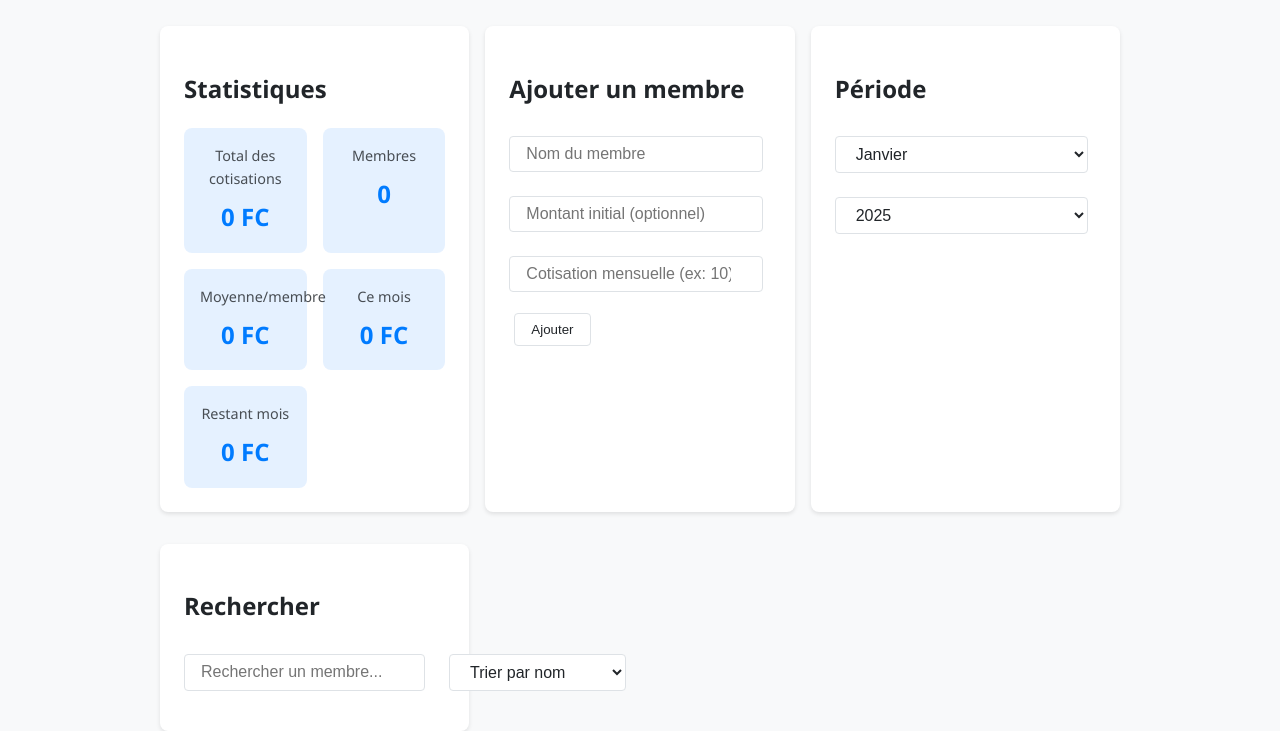
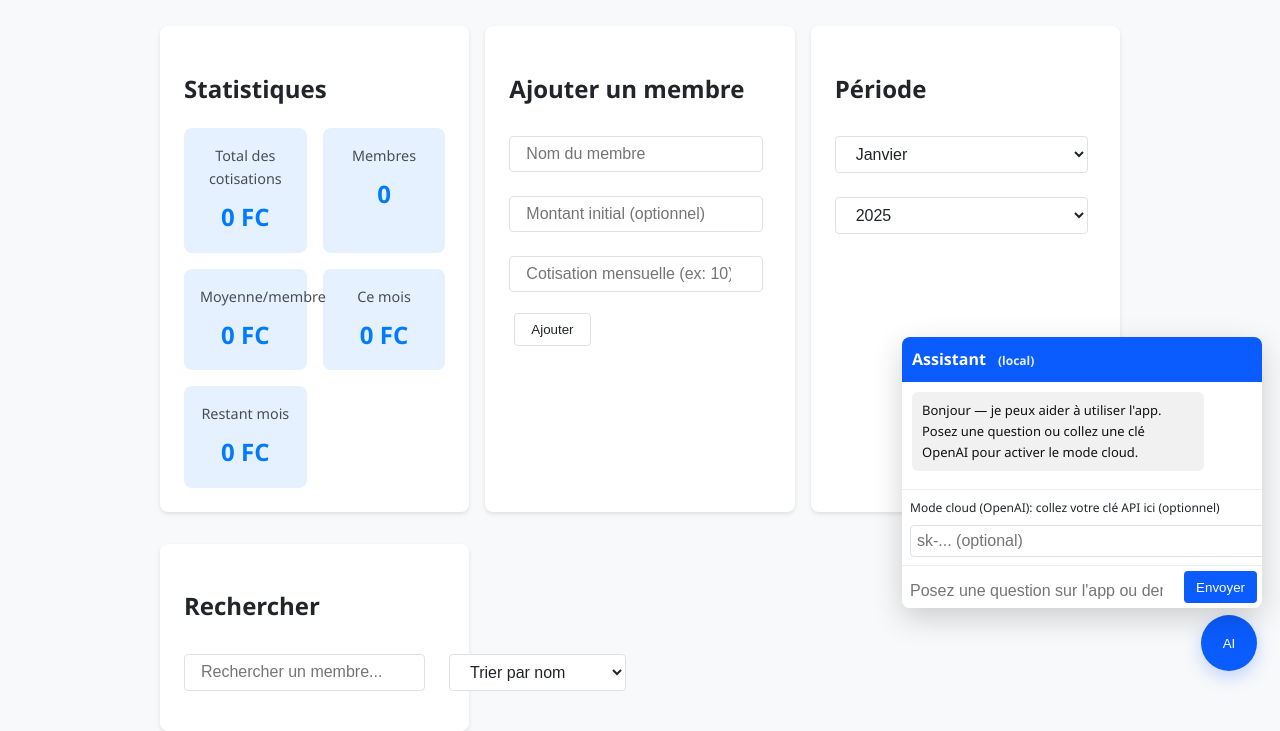
Before and after one commit to 7741-ia/cotisation, a website: page dashboard.html in a window 1280 px wide. Shown: the part 106-837 px from the top of the page. Drawn offline with Linux system fonts and the light colour scheme; no server answers; sample sign-in values are in the browser's storage.

Commit message:
Add AI assistant widget and docs; include widget in dashboard

```diff
--- /dev/null
+++ b/ai-widget.js
@@ -0,0 +1,68 @@
+// Simple AI assistant widget.
+// - Mode "local" : small rule-based assistant (works offline, safe for GitHub Pages)
+// - Mode "openai": forwards user messages to OpenAI ChatCompletions using a user-provided key
+// The user must enter their OpenAI API key at runtime if they want to use the cloud mode.
+
+(function(){
+  const css = `
+  #aiWidgetBtn{position:fixed;right:18px;bottom:18px;width:56px;height:56px;border-radius:28px;background:#0b5cff;color:white;border:none;box-shadow:0 6px 18px rgba(11,92,255,0.24);cursor:pointer;z-index:9999}
+  #aiWidgetPanel{position:fixed;right:18px;bottom:86px;width:360px;max-height:70vh;border-radius:8px;background:white;box-shadow:0 10px 30px rgba(0,0,0,.18);z-index:9999;display:none;overflow:hidden;display:flex;flex-direction:column}
+  #aiWidgetHeader{background:#0b5cff;color:white;padding:10px;font-weight:600}
+  #aiWidgetMessages{padding:10px;overflow:auto;flex:1;font-size:13px}
+  #aiWidgetInput{display:flex;border-top:1px solid #eee}
+  #aiWidgetInput input{flex:1;padding:8px;border:0}
+  #aiWidgetInput button{background:#0b5cff;color:#fff;border:0;padding:8px 12px}
+  #aiWidgetMode{font-size:12px;margin-left:8px;color:#fff;opacity:.9}
+  .ai-msg{margin-bottom:8px}
+  .ai-msg.user{text-align:right}
+  .ai-msg .bubble{display:inline-block;padding:8px 10px;border-radius:6px;max-width:80%}
+  .ai-msg.user .bubble{background:#0b5cff;color:#fff}
+  .ai-msg.bot .bubble{background:#f1f1f1;color:#111}
+  #aiKeyRow{padding:8px;border-top:1px solid #eee;font-size:12px}
+  #aiKeyRow input{width:100%;padding:6px}
+  `;
+
+  const style = document.createElement('style'); style.innerText = css; document.head.appendChild(style);
+
+  const btn = document.createElement('button'); btn.id='aiWidgetBtn'; btn.title='Assistant'; btn.innerText='AI'; document.body.appendChild(btn);
+
+  const panel = document.createElement('div'); panel.id='aiWidgetPanel';
+  panel.innerHTML = `
+    <div id="aiWidgetHeader">Assistant <span id="aiWidgetMode">(local)</span></div>
+    <div id="aiWidgetMessages"></div>
+    <div id="aiKeyRow">Mode cloud (OpenAI): collez votre clé API ici (optionnel)<br><input id="aiKeyInput" placeholder="sk-... (optional)" /></div>
+    <div id="aiWidgetInput"><input id="aiInput" placeholder="Posez une question sur l'app ou demandez de l'aide" /><button id="aiSend">Envoyer</button></div>
+  `;
+  document.body.appendChild(panel);
+
+  const messagesEl = panel.querySelector('#aiWidgetMessages');
+  const modeEl = panel.querySelector('#aiWidgetMode');
+  const keyInput = panel.querySelector('#aiKeyInput');
+  const input = panel.querySelector('#aiInput');
+  const send = panel.querySelector('#aiSend');
+
+  // load saved key if any (localStorage)
+  try{ const saved = localStorage.getItem('openai_key'); if(saved) { keyInput.value = saved; modeEl.innerText='(openai)'; } }catch(e){}
+
+  function appendMessage(text, who='bot'){ const d = document.createElement('div'); d.className='ai-msg '+(who==='user'?'user':'bot'); const bubble = document.createElement('span'); bubble.className='bubble'; bubble.innerText = text; d.appendChild(bubble); messagesEl.appendChild(d); messagesEl.scrollTop = messagesEl.scrollHeight; }
+
+  function localAnswer(q){ q = String(q||'').toLowerCase(); if(!q) return "Dis-moi ce que tu veux faire (ex: ajouter membre, exporter CSV, créer compte)."; if(q.includes('ajout')||q.includes('ajouter')||q.includes('nouveau')) return "Pour ajouter un membre, va sur le tableau de bord et utilise le formulaire 'Ajouter membre'. Si vous utilisez la version serveur, le membre sera sauvegardé dans data.json; en mode statique il est stocké dans localStorage."; if(q.includes('export')) return "Cliquez sur Exporter CSV pour télécharger les données. Si vous hébergez sur GitHub Pages, utilisez l'option locale (les exports sont générés côté client)."; if(q.includes('mot de passe')||q.includes('reset')) return "La réinitialisation de mot de passe est simulée dans l'app locale. En production, remplacez-la par un service d'email sécurisé."; if(q.includes('héberg')||q.includes('github')) return "Sur GitHub Pages l'application peut fonctionner en mode statique, mais le serveur Node (`server.js`) ne fonctionnera pas. Pour garder la persistance côté serveur, déployez le serveur sur Render, Fly or Heroku."; return "Je peux aider sur l'utilisation de l'app et expliquer comment déployer. Pour des réponses plus avancées, collez une clé OpenAI dans le champ 'Mode cloud' (optionnel) et changez le mode en openai." }
+
+  async function callOpenAI(prompt){ const key = keyInput.value.trim(); if(!key) throw new Error('Clé OpenAI manquante'); // simple Chat Completions v1
+    const body = { model: 'gpt-3.5-turbo', messages:[{role:'user',content:prompt}], max_tokens:400 };
+    const res = await fetch('https://api.openai.com/v1/chat/completions',{ method:'POST', headers:{ 'Content-Type':'application/json','Authorization':'Bearer '+key }, body: JSON.stringify(body) });
+    if(!res.ok){ const txt = await res.text(); throw new Error('OpenAI error '+res.status+': '+txt); }
+    const j = await res.json(); return j.choices && j.choices[0] && j.choices[0].message && j.choices[0].message.content || JSON.stringify(j); }
+
+  btn.addEventListener('click', ()=>{ panel.style.display = panel.style.display === 'flex' ? 'none' : 'flex'; input.focus(); });
+
+  keyInput.addEventListener('change', ()=>{ try{ if(keyInput.value.trim()) localStorage.setItem('openai_key', keyInput.value.trim()); else localStorage.removeItem('openai_key'); }catch(e){} modeEl.innerText = keyInput.value.trim() ? '(openai)' : '(local)'; });
+
+  send.addEventListener('click', async ()=>{ const text = input.value.trim(); if(!text) return; appendMessage(text,'user'); input.value=''; try{ if(keyInput.value.trim()){ appendMessage('...', 'bot'); const last = messagesEl.querySelectorAll('.ai-msg.bot .bubble'); const placeholder = last[last.length-1]; const answer = await callOpenAI(text); placeholder.innerText = answer; } else { const ans = localAnswer(text); appendMessage(ans,'bot'); } }catch(e){ appendMessage('Erreur: '+e.message,'bot'); } });
+
+  // keyboard enter
+  input.addEventListener('keydown', (e)=>{ if(e.key==='Enter'){ e.preventDefault(); send.click(); } });
+
+  // helper: brief welcome
+  appendMessage("Bonjour — je peux aider à utiliser l'app. Posez une question ou collez une clé OpenAI pour activer le mode cloud.", 'bot');
+})();
--- a/dashboard.html
+++ b/dashboard.html
@@ -147,6 +147,7 @@
         </main>
     </div>
 
+    <script src="ai-widget.js"></script>
     <script src="script.js"></script>
 </body>
 </html>
```
Also changed, not shown: README.md.
